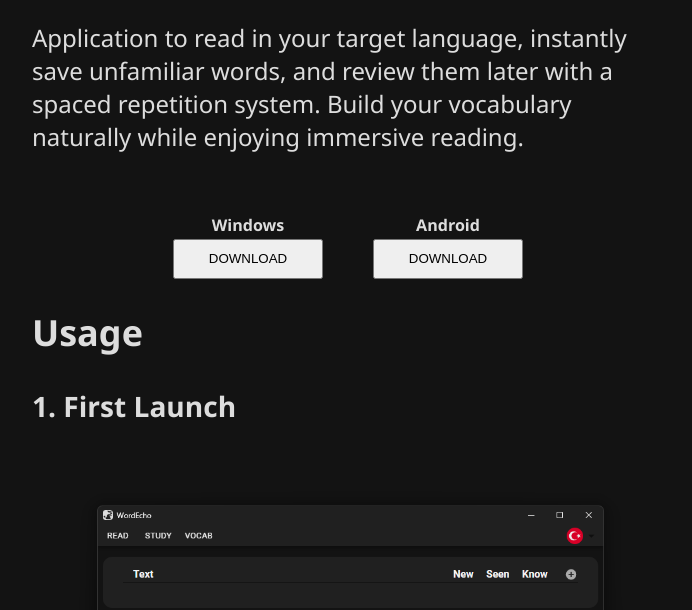
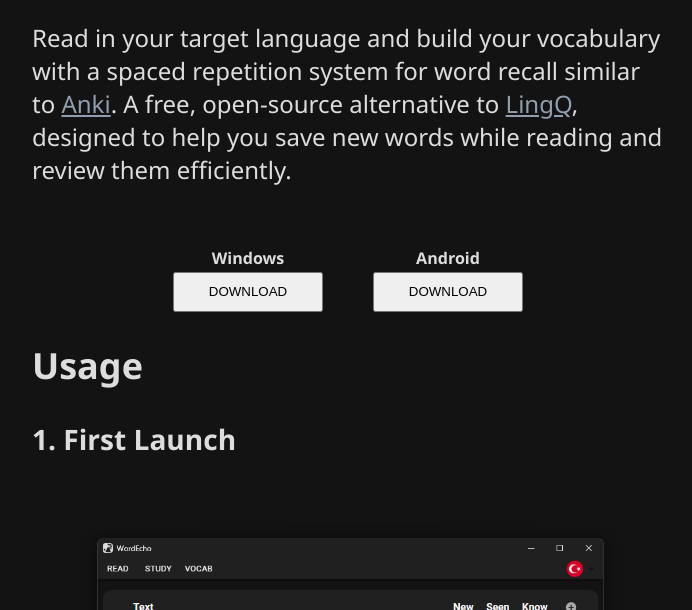
Before and after one commit to 5alih/wordecho.salih.cc, a plain HTML site: page index.html in a window 1280 px wide. Shown: the part 190-800 px from the top of the page, without its empty margins (292-984 px from the left). Drawn offline with Linux system fonts and the light colour scheme.

Commit message:
update description

```diff
--- a/index.html
+++ b/index.html
@@ -55,7 +55,7 @@
 			</a>
 			<h1 style="margin-left: 20px;" >WordEcho</h1>
 		</box>
-		<p>Application to read in your target language, instantly save unfamiliar words, and review them later with a spaced repetition system. Build your vocabulary naturally while enjoying immersive reading.</p>
+		<p>Read in your target language and build your vocabulary with a spaced repetition system for word recall similar to <a href="https://apps.ankiweb.net/" target="_blank">Anki</a>. A free, open-source alternative to <a href="https://lingq.com" target="_blank">LingQ</a>, designed to help you save new words while reading and review them efficiently.</p>
 	</header>
 
 	<box style="display: flex; width: 400px; text-align: center; height: 60px;">
```
